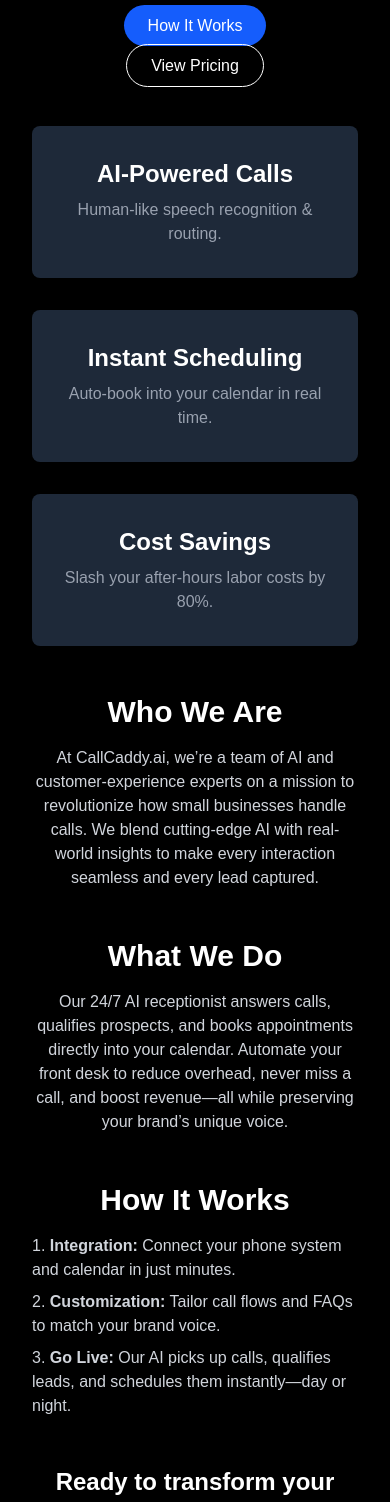
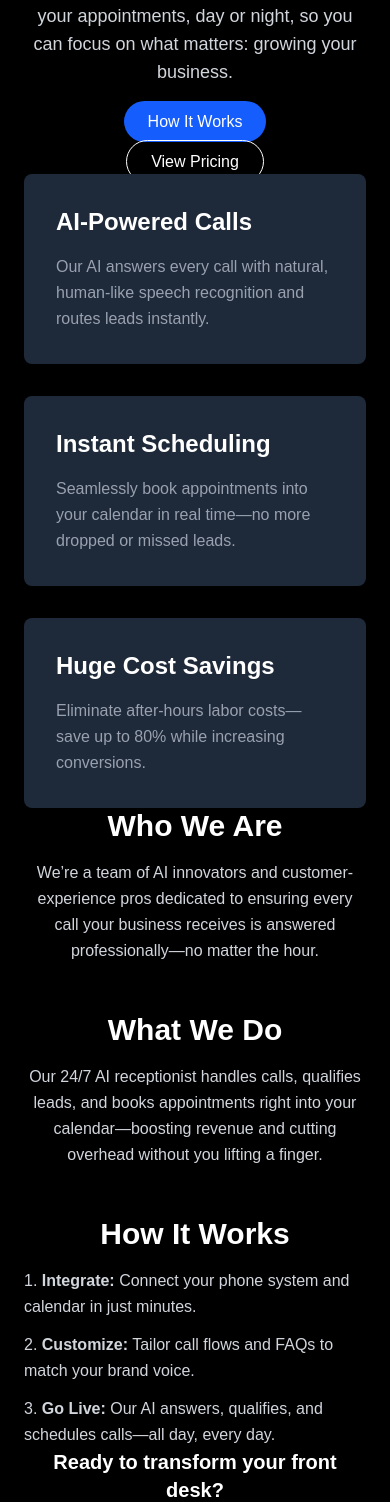
Before and after one commit to marxus99/callcaddy.ai, a Next.js app: page / in a window 390 px wide. Shown: the part 262-1764 px from the top of the page. Built offline with nearby package versions, Linux system fonts and the light colour scheme.

Commit message:
fix: prevent CTA overlap on mobile, adjust spacing & font sizes

```diff
--- a/pages/index.tsx
+++ b/pages/index.tsx
@@ -1,32 +1,52 @@
+// pages/index.tsx
+import Head from 'next/head';
 import Link from 'next/link';
 
 export default function Home() {
   const features = [
-    { title: 'AI-Powered Calls', desc: 'Human-like speech recognition & routing.' },
-    { title: 'Instant Scheduling', desc: 'Auto-book into your calendar in real time.' },
-    { title: 'Cost Savings', desc: 'Slash your after-hours labor costs by 80%.' },
+    {
+      title: 'AI-Powered Calls',
+      desc: 'Our AI answers every call with natural, human-like speech recognition and routes leads instantly.',
+    },
+    {
+      title: 'Instant Scheduling',
+      desc: 'Seamlessly book appointments into your calendar in real time—no more dropped or missed leads.',
+    },
+    {
+      title: 'Huge Cost Savings',
+      desc: 'Eliminate after-hours labor costs—save up to 80% while increasing conversions.',
+    },
   ];
 
   return (
-    <main className="bg-black text-white min-h-screen flex flex-col space-y-12">
+    <>
+      <Head>
+        <title>CallCaddy.ai • 24/7 AI Receptionist for Small Business</title>
+        <meta
+          name="description"
+          content="Never miss a call again—our AI receptionist answers, qualifies, and books appointments day or night."
+        />
+      </Head>
+
+      <main className="bg-black text-white min-h-screen flex flex-col pt-16 md:pt-24 pb-16 md:pb-24">
         {/* Hero */}
         <section className="flex-grow flex items-center justify-center">
-        <div className="text-center space-y-6 px-8 max-w-2xl">
-          <h1 className="text-5xl md:text-6xl font-extrabold">
+          <div className="text-center space-y-6 px-6 max-w-2xl">
+            <h1 className="text-5xl md:text-6xl lg:text-7xl font-extrabold leading-tight">
               Meet Your 24/7 AI Call Caddy
             </h1>
-          <p className="text-lg md:text-xl">
+            <p className="text-lg md:text-xl text-gray-300">
               Never miss another call—our AI receptionist answers, qualifies, and books your appointments,
-            day or night.
+              day or night, so you can focus on what matters: growing your business.
             </p>
-          <div className="flex flex-col sm:flex-row justify-center gap-4">
+            <div className="flex flex-col sm:flex-row justify-center items-center gap-4">
               <Link href="/how-it-works">
-              <a className="px-6 py-3 bg-blue-600 hover:bg-blue-700 rounded-full font-medium">
+                <a className="w-full sm:w-auto text-center px-6 py-3 bg-blue-600 hover:bg-blue-700 rounded-full font-medium">
                   How It Works
                 </a>
               </Link>
               <Link href="/pricing">
-              <a className="px-6 py-3 border border-white hover:bg-white hover:text-black rounded-full font-medium">
+                <a className="w-full sm:w-auto text-center px-6 py-3 border border-white hover:bg-white hover:text-black rounded-full font-medium">
                   View Pricing
                 </a>
               </Link>
@@ -35,51 +55,52 @@ export default function Home() {
         </section>
 
         {/* Features */}
-      <section className="px-8">
+        <section className="px-6">
           <div className="container mx-auto grid gap-8 md:grid-cols-3">
             {features.map((f) => (
               <div
                 key={f.title}
-              className="bg-gray-800 p-8 rounded-lg text-center flex flex-col"
+                className="bg-gray-800 p-8 md:p-10 rounded-lg flex flex-col h-full"
               >
-              <h3 className="text-2xl font-semibold mb-2">{f.title}</h3>
-              <p className="text-gray-400 flex-grow">{f.desc}</p>
+                <h3 className="text-2xl md:text-3xl font-semibold mb-4">{f.title}</h3>
+                <p className="text-base md:text-lg text-gray-400 flex-grow leading-relaxed">
+                  {f.desc}
+                </p>
               </div>
             ))}
           </div>
         </section>
 
         {/* About / What / How */}
-      <section className="px-8 space-y-12">
+        <section className="px-6">
           <div className="container mx-auto max-w-3xl space-y-12 text-center">
             <div className="space-y-4">
               <h2 className="text-3xl md:text-4xl font-bold">Who We Are</h2>
-            <p className="text-gray-300">
-              At CallCaddy.ai, we’re a team of AI and customer-experience experts on a mission
-              to revolutionize how small businesses handle calls. We blend cutting-edge AI with
-              real-world insights to make every interaction seamless and every lead captured.
+              <p className="text-base md:text-lg text-gray-300 leading-relaxed">
+                We’re a team of AI innovators and customer-experience pros dedicated to ensuring
+                every call your business receives is answered professionally—no matter the hour.
               </p>
             </div>
             <div className="space-y-4">
               <h2 className="text-3xl md:text-4xl font-bold">What We Do</h2>
-            <p className="text-gray-300">
-              Our 24/7 AI receptionist answers calls, qualifies prospects, and books appointments
-              directly into your calendar. Automate your front desk to reduce overhead, never miss
-              a call, and boost revenue—all while preserving your brand’s unique voice.
+              <p className="text-base md:text-lg text-gray-300 leading-relaxed">
+                Our 24/7 AI receptionist handles calls, qualifies leads, and books appointments
+                right into your calendar—boosting revenue and cutting overhead without you lifting
+                a finger.
               </p>
             </div>
             <div className="space-y-4">
               <h2 className="text-3xl md:text-4xl font-bold">How It Works</h2>
-            <ol className="list-decimal list-inside text-gray-300 space-y-2 text-left md:text-center">
+              <ol className="list-decimal list-inside text-base md:text-lg text-gray-300 space-y-3 leading-relaxed text-left md:text-center">
                 <li>
-                <strong>Integration:</strong> Connect your phone system and calendar in just minutes.
+                  <strong>Integrate:</strong> Connect your phone system and calendar in just minutes.
                 </li>
                 <li>
-                <strong>Customization:</strong> Tailor call flows and FAQs to match your brand voice.
+                  <strong>Customize:</strong> Tailor call flows and FAQs to match your brand voice.
                 </li>
                 <li>
-                <strong>Go Live:</strong> Our AI picks up calls, qualifies leads, and schedules them
-                instantly—day or night.
+                  <strong>Go Live:</strong> Our AI answers, qualifies, and schedules calls—all day,
+                  every day.
                 </li>
               </ol>
             </div>
@@ -87,18 +108,19 @@ export default function Home() {
         </section>
 
         {/* CTA Footer */}
-      <section className="px-8">
+        <section className="px-6">
           <div className="container mx-auto text-center">
-          <h2 className="text-2xl md:text-3xl font-bold mb-4">
+            <h2 className="text-xl md:text-2xl lg:text-3xl font-bold mb-4">
               Ready to transform your front desk?
             </h2>
             <Link href="/contact">
-            <a className="px-6 py-3 bg-blue-600 hover:bg-blue-700 rounded-full font-medium">
+              <a className="w-full sm:w-auto inline-block px-8 py-3 bg-blue-600 hover:bg-blue-700 rounded-full font-medium">
                 Get Started
               </a>
             </Link>
           </div>
         </section>
       </main>
+    </>
   );
 }
```
Lines whose indentation alone changed are shown as unchanged.
